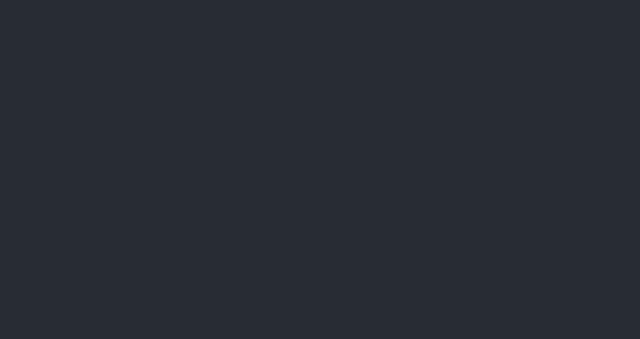
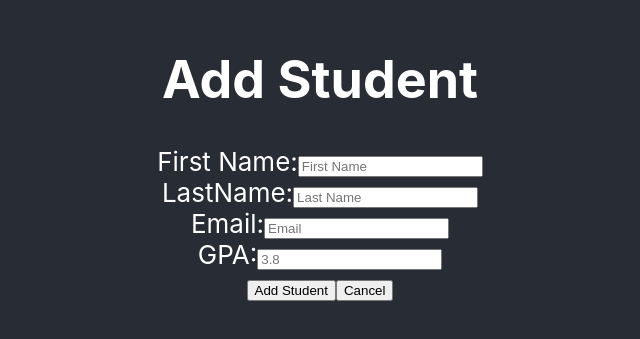
Before and after one commit to iambcho/CRUD-Front-End, a React (Create React App) app: page /add_students in a window 1280 px wide. Shown: the part 243-582 px from the top of the page, without its empty margins (320-960 px from the left). Built offline with nearby package versions, Linux system fonts and the light colour scheme.

Commit message:
created minimal form

```diff
--- a/src/App.js
+++ b/src/App.js
@@ -9,14 +9,15 @@ import AppView from "./AppView";
 // Additional Redux store imports;
 import { connect } from "react-redux";
 import { fetchStudentsThunk, removeStudentThunk, addStudentThunk } from "./store/utilities/students";
+import AddStudent from './components/container/AddStudent';
 
 class AppContainer extends Component {
-  // constructor() {
-  //   super();
-  //   this.state = {
-  //     amount: 0
-  //   }
-  // }
+  constructor() {
+    super();
+    this.state = {
+      amount: 0
+    }
+  }
 
   // componentDidMount() {
   //   this.props.fetchAllStudents();
@@ -38,6 +39,7 @@ class AppContainer extends Component {
 
     const AppViewComponent = () => <AppView />
     const AllStudentsComponent = () => <AllStudents />
+    const AddStudentComponent = () => <AddStudent/>
     // const AllStudentsComponent = () => <AllStudents students={this.props.students} removeStudent={this.removeStudent} addStudent={this.addStudent}/>
     return (
       <div>
@@ -49,6 +51,7 @@ class AppContainer extends Component {
             <div className="App-header">
                 <Route exact path="/" render={AppViewComponent}/>
                 <Route exact path="/students" render={AllStudentsComponent}/>
+                <Route exact path="/add_students" render={AddStudentComponent}/>
               </div>
           </div>
           </Switch>
--- a/src/components/container/AddStudent.js
+++ b/src/components/container/AddStudent.js
@@ -0,0 +1,61 @@
+import React, { Component } from "react";
+import {Link, Route} from 'react-router-dom';
+
+//  turn into function that takes in props
+//  and only renders
+class AddStudent extends Component{
+    handleSubmit = (event) => {
+        event.preventDefault();
+
+        const firstName = this.getFirstName.value;
+        const lastName = this.getLastName.value;
+        const email = this.getEmail.value;
+        const gpa = this.getGPA.value;
+        const data = {
+            id: new Date(),
+            firstName,
+            lastName,
+            email,
+            gpa
+        }
+
+        this.props.dispatch({
+            type:'ADD_STUDENT',
+            data});
+        this.getFirstName.value = '';
+        this.getLastName.value = '';
+        this.getEmail.value = '';
+        this.getGPA.value = '';
+    }
+
+    render() {
+        return(
+            <div>
+                <h1>Add Student</h1>
+                <form onSubmit={this.handleSubmit}>
+                    First Name:
+                    <input type="text" required ref={(input)=>this.getFirstName = input} placeholder="First Name"/>
+                    <br/>
+
+                    LastName:
+                    <input type="text" required ref={(input)=>this.getLastName = input} placeholder="Last Name"/>
+                    <br/>
+
+                    Email:
+                    <input type="email" required ref={(input)=>this.getEmail = input} placeholder="Email"/>
+                    <br/>
+
+                    GPA:
+                    <input type="number" required ref={(input)=>this.getGPA = input} placeholder="3.8"/>
+                    <br/>
+
+                    <input type="submit" value="Add Student"/>
+
+                    <button onClick="">Cancel</button>
+                </form>
+            </div>
+        );
+    }
+}
+
+export default AddStudent;
```
